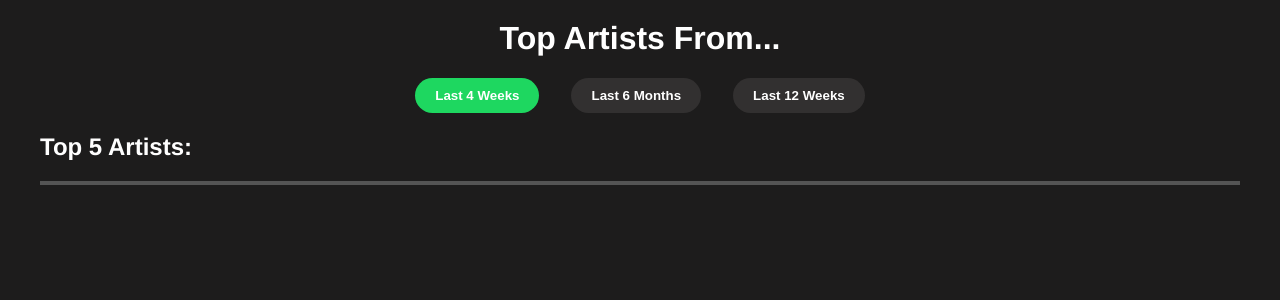
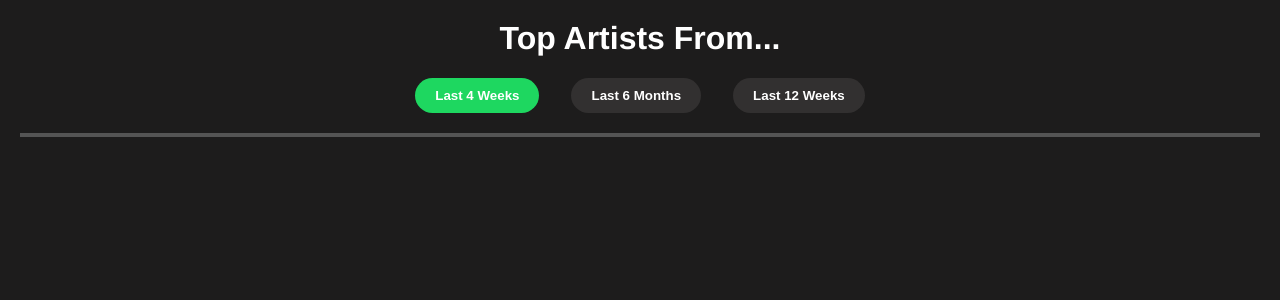
Before and after one commit to vinson099/SpotifyTracker, a Flask app: template templates/top_artists.html in a window 1280 px wide. Shown: the part 112-412 px from the top of the page. Run offline with Flask 3, Linux system fonts and the light colour scheme; the template is opened without the code that fills it, so the values that code supplies are empty.

Commit message:
finished top artists

```diff
--- a/helper.py
+++ b/helper.py
@@ -60,7 +60,7 @@ def get_top_songs_long():
 
 # get the top artists for each time range
 def get_top_artists_short():
-    top_artists = user_sp.current_user_top_artists(limit=10, time_range='short_term')
+    top_artists = user_sp.current_user_top_artists(limit=50, time_range='short_term')
     d = [None] * 50
 
     for i, item in enumerate(top_artists['items']):
@@ -69,7 +69,7 @@ def get_top_artists_short():
     return d
 
 def get_top_artists_medium():
-    top_artists = user_sp.current_user_top_artists(limit=10, time_range='medium_term')
+    top_artists = user_sp.current_user_top_artists(limit=50, time_range='medium_term')
     d = [None] * 50
 
     for i, item in enumerate(top_artists['items']):
@@ -78,7 +78,7 @@ def get_top_artists_medium():
     return d
 
 def get_top_artists_long():
-    top_artists = user_sp.current_user_top_artists(limit=10, time_range='long_term')
+    top_artists = user_sp.current_user_top_artists(limit=50, time_range='long_term')
     d = [None] * 50
 
     for i, item in enumerate(top_artists['items']):
--- a/static/styles/top_artists.css
+++ b/static/styles/top_artists.css
@@ -25,39 +25,26 @@
     background-color: #1ED760;
 }
 
-.header2 {
-    color: #ffffff;
-    margin-top: 20px;
-    width: 100%;
-    max-width: 75rem; /* Matches .top_five max-width */
-    margin-left: auto; /* Center-aligns horizontally */
-    margin-right: auto; /* Center-aligns horizontally */
-    text-align: left; /* Align text to the left */
+.tabcontent {
+    display: none;
+    padding: 20px;
+    border-top: 4px solid #545454;
+    margin: 0 auto; /* Center the tab content */
+    width: 75rem; /* Set a maximum width for the content */
 }
 
-.top-five {
-    display: flex;
-    justify-content: center;
-    flex-wrap: nowrap;
-    overflow-x: auto;
-    margin-top: 20px;
-    border-top: 2px solid #545454;
-    border-bottom: 2px solid #545454;
-    width: 100%;
-    max-width: 75rem; /* Matches .header2 max-width */
-    margin-left: auto; /* Center-aligns horizontally */
-    margin-right: auto; /* Center-aligns horizontally */
-}
 
 .artist {
     display: flex;
     flex-direction: column;
     align-items: center;
-    margin: 10px;
+    margin: 0 30px 0 30px;
+    max-height: 300px;
+    height: 100%;
 }
 
 .artist-image {
-    padding-top: 30px;
+    padding-top: 20px;
     width: 160px; /* Set the width of the artist image */
     height: 160px; /* Set the height of the artist image */
     object-fit: cover; /* Crop the image instead of stretching it */
@@ -70,6 +57,7 @@
     text-align: center;
     padding-bottom: 0px;
     margin-bottom: 5px;
+    margin-top: 0px;
 }
 
 .artist-popularity {
@@ -79,3 +67,8 @@
     margin: 0;
     padding-bottom: 30px;
 }
+
+.artist-list {
+    display: grid;
+    grid-template-columns: repeat(5, 1fr); /* Create 5 equal columns */
+}
--- a/templates/top_artists.html
+++ b/templates/top_artists.html
@@ -18,44 +18,39 @@
 
 
     <div id="ShortTerm" class="tabcontent">
-        <h2 class="header2">Top 5 Artists:</h2>
-        <div class="top-five"> <!-- Container for the top 5 artists -->
-            {% for artist in short_term_artists[:5] %}  <!-- Slice the list to get top 5 artists -->
+        <div class="artist-list"> <!-- Container for the rest of the artists -->
+            {% for artist in short_term_artists %}
             <div class="artist"> <!-- Display image, ranking, name, and popularity score in a column -->
                 <img src="{{ artist.images[0].url }}" alt="{{ artist.name }} artist image" class="artist-image" loading="lazy">
-                <p class="artist-name">{{ loop.index }}. {{ artist.name }}</p>
+                <p class="artist-name">{{ loop.index}}. {{ artist.name }}</p>
                 <p class="artist-popularity">Popularity Score: {{ artist.popularity }}/100</p>
             </div>
-                {% endfor %}
+            {% endfor %}
         </div>
-
-        <div class="artist-list"> <!-- Container for the rest of the artists -->
     </div>
 
     <div id="MediumTerm" class="tabcontent">
-        <h2 class="header2">Top 5 Artists:</h2>
-        <div class="top_five">
-            {% for artist in medium_term_artists[:5] %}
-            <div class="artist">
+        <div class="artist-list"> <!-- Container for the rest of the artists -->
+            {% for artist in medium_term_artists %}
+            <div class="artist"> <!-- Display image, ranking, name, and popularity score in a column -->
                 <img src="{{ artist.images[0].url }}" alt="{{ artist.name }} artist image" class="artist-image" loading="lazy">
-                <p class="artist-name">{{ loop.index }}. {{ artist.name }}</p>
+                <p class="artist-name">{{ loop.index}}. {{ artist.name }}</p>
                 <p class="artist-popularity">Popularity Score: {{ artist.popularity }}/100</p>
             </div>
-                {% endfor %}
-            </div>
+            {% endfor %}
+        </div>
     </div>
 
     <div id="LongTerm" class="tabcontent">
-        <h2 class="header2">Top 5 Artists:</h2>
-        <div class="top_five">
-            {% for artist in long_term_artists[:5] %}
-            <div class="artist">
+        <div class="artist-list"> <!-- Container for the rest of the artists -->
+            {% for artist in long_term_artists %}
+            <div class="artist"> <!-- Display image, ranking, name, and popularity score in a column -->
                 <img src="{{ artist.images[0].url }}" alt="{{ artist.name }} artist image" class="artist-image" loading="lazy">
-                <p class="artist-name">{{ loop.index }}. {{ artist.name }}</p>
+                <p class="artist-name">{{ loop.index}}. {{ artist.name }}</p>
                 <p class="artist-popularity">Popularity Score: {{ artist.popularity }}/100</p>
             </div>
-                {% endfor %}
-            </div>
+            {% endfor %}
+        </div>
     </div>
 
     <script>
```
Also changed, not shown: static/styles/top_songs.css (+13 -11 lines), 1 other file.
